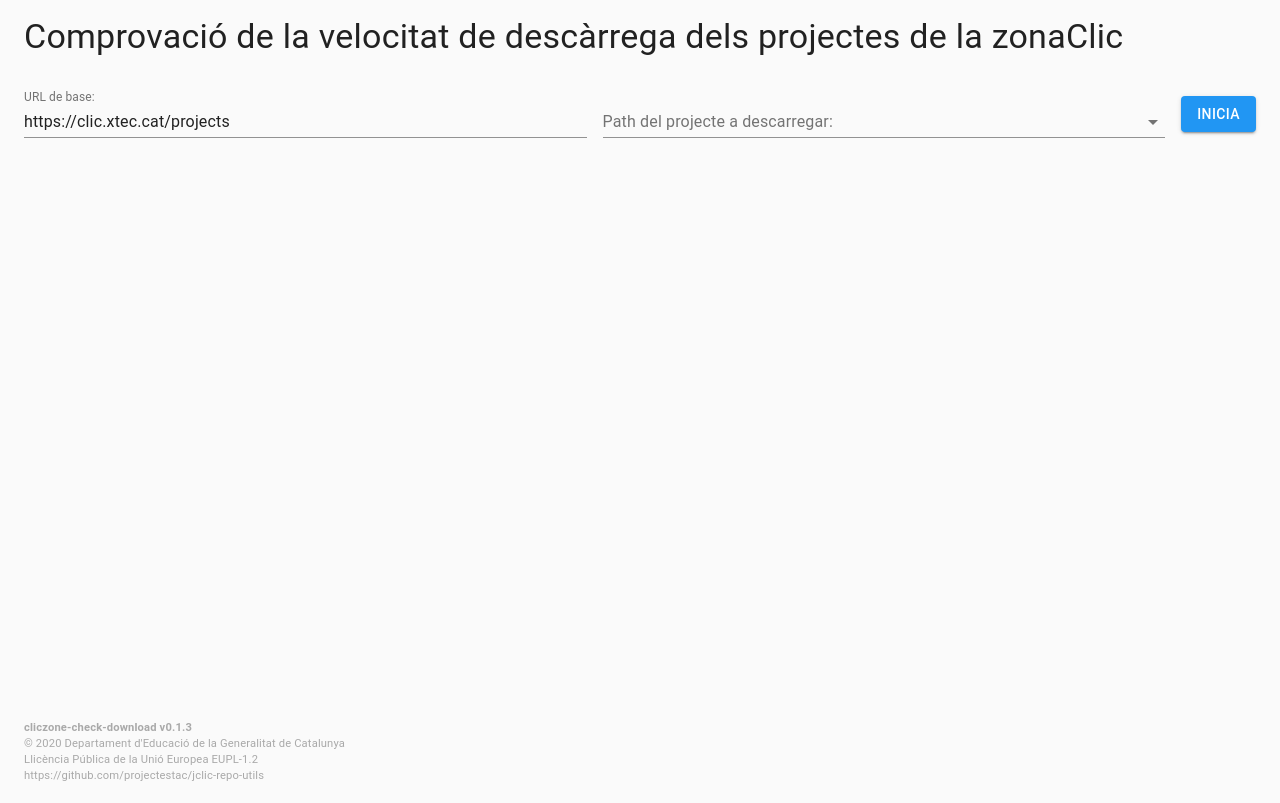
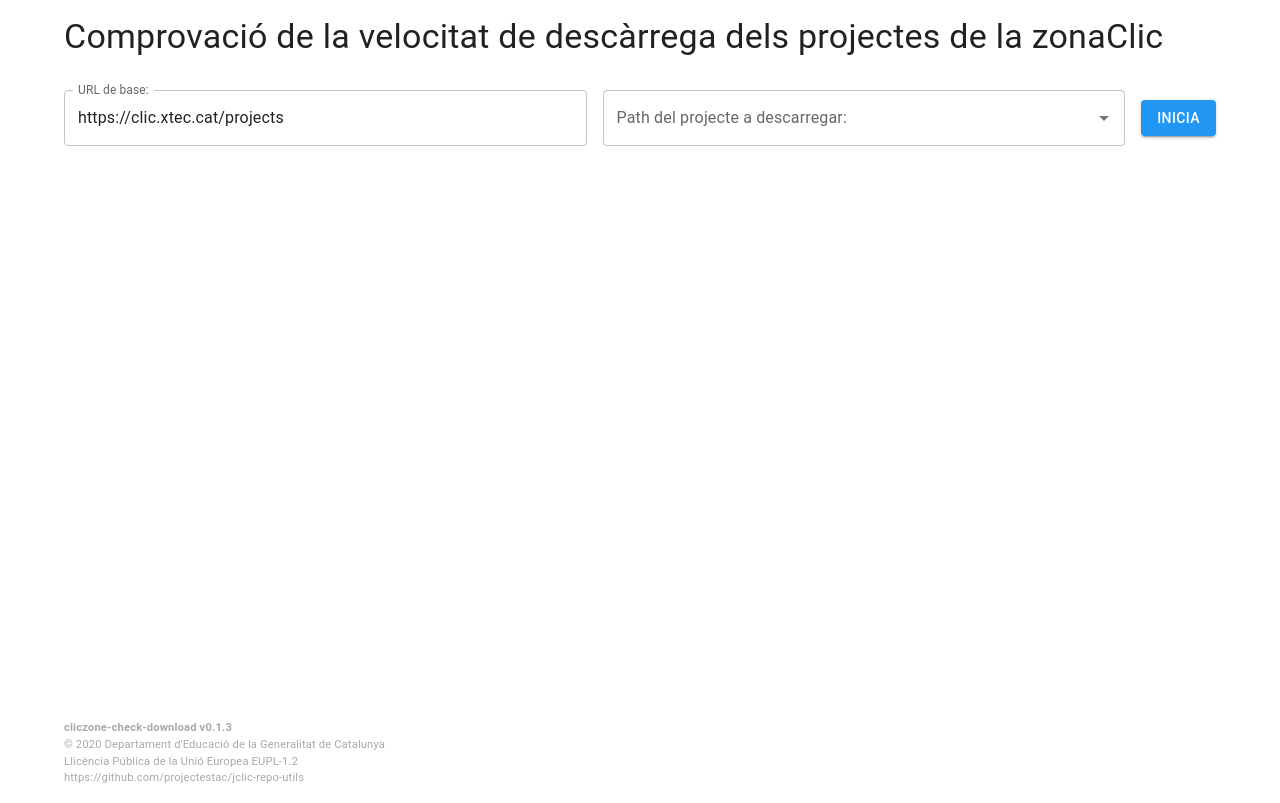
Before and after one commit to projectestac/jclic-repo-utils, a React (Create React App) app in the folder check-download/: page / in a window 1280 px wide. Built offline with nearby package versions, Linux system fonts and the light colour scheme.

Commit message:
chkdwn - Update to MUI 5 with codemod

```diff
--- a/check-download/package.json
+++ b/check-download/package.json
@@ -12,8 +12,13 @@
   },
   "license": "EUPL-1.2",
   "dependencies": {
+    "@emotion/react": "^11.8.1",
+    "@emotion/styled": "^11.8.1",
     "@material-ui/core": "^4.9.13",
     "@material-ui/lab": "^4.0.0-alpha.52",
+    "@mui/lab": "^5.0.0-alpha.70",
+    "@mui/material": "^5.4.3",
+    "@mui/styles": "^5.4.2",
     "@testing-library/jest-dom": "^5.5.0",
     "@testing-library/react": "^10.0.4",
     "@testing-library/user-event": "^10.1.0",
--- a/check-download/src/index.js
+++ b/check-download/src/index.js
@@ -1,17 +1,19 @@
 import React from 'react';
 import ReactDOM from 'react-dom';
-import CssBaseline from '@material-ui/core/CssBaseline';
-import { ThemeProvider } from '@material-ui/core/styles';
+import CssBaseline from '@mui/material/CssBaseline';
+import { ThemeProvider, StyledEngineProvider } from '@mui/material/styles';
 import App from './App';
 import theme from './theme';
 import * as serviceWorker from './serviceWorker';
 import './index.css';
 
 ReactDOM.render(
-  <ThemeProvider theme={theme}>
-    <CssBaseline />
-    <App />
-  </ThemeProvider>,
+  <StyledEngineProvider injectFirst>
+    <ThemeProvider theme={theme}>
+      <CssBaseline />
+      <App />
+    </ThemeProvider>
+  </StyledEngineProvider>,
   document.getElementById('root')
 );
 
--- a/check-download/src/theme.js
+++ b/check-download/src/theme.js
@@ -1,12 +1,12 @@
-import { blue, deepPurple } from '@material-ui/core/colors';
-import { createMuiTheme } from '@material-ui/core/styles';
+import { blue, deepPurple } from '@mui/material/colors';
+import { createTheme, adaptV4Theme } from '@mui/material/styles';
 
 // A custom theme for this app
-const theme = createMuiTheme({
+const theme = createTheme(adaptV4Theme({
   palette: {
     primary: blue,
     secondary: deepPurple,
   },
-});
+}));
 
 export default theme;
```
Also changed, not shown: check-download/src/App.js (+7 -7 lines), check-download/src/ProjectInfo.js (+7 -7 lines), 1 other file (tests, documents, lock files or other folders).
